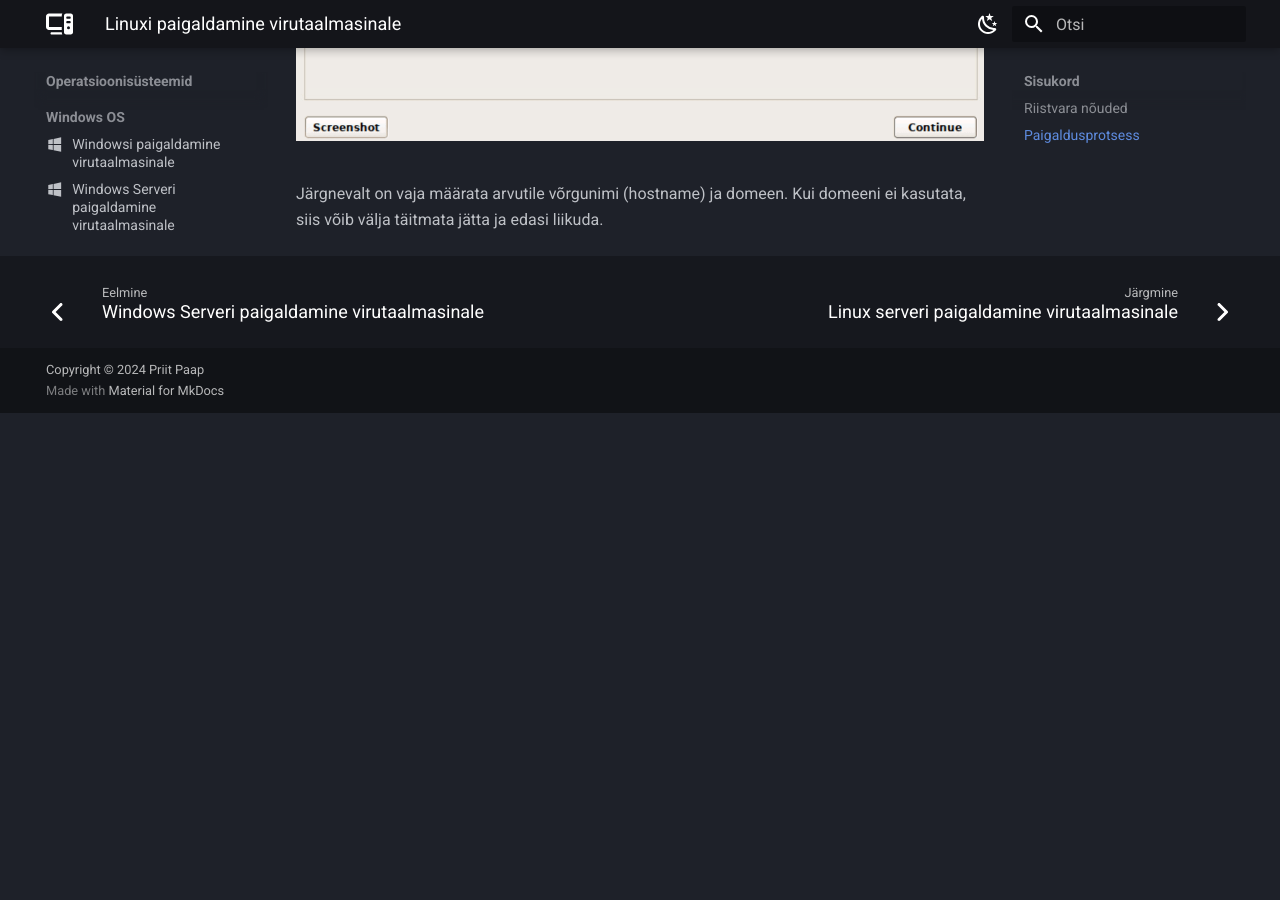
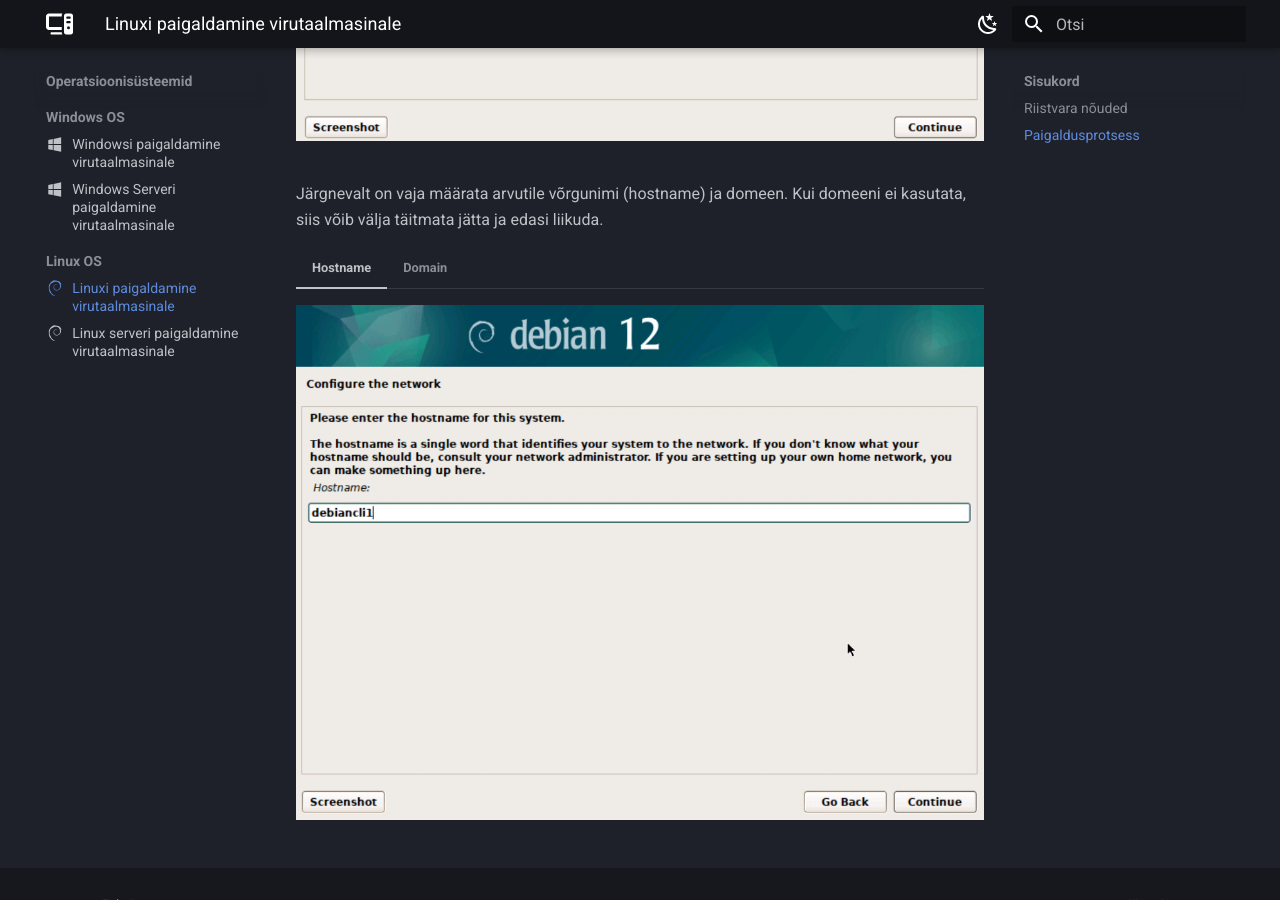
Before and after one commit to priitpaap/priitpaap.github.io, an MkDocs documentation site: the page built from docs/debpaigaldus.md, in a window 1280 px wide and 900 px high, scrolled down 3095 px. Built offline with MkDocs 1.6.1 and Material for MkDocs 9.7.7, drawn with Linux system fonts in a browser that asks for light colours; before the commit the page ends 3508 px from its top, so only the background shows below that.

Commit message:
Update debpaigaldus.md

```diff
--- a/docs/debpaigaldus.md
+++ b/docs/debpaigaldus.md
@@ -96,3 +96,11 @@
 
 
 Järgnevalt on vaja määrata arvutile võrgunimi (hostname) ja domeen. Kui domeeni ei kasutata, siis võib välja täitmata jätta ja edasi liikuda.
+
+=== "Hostname"
+
+    ![Installer](images/net5.png)
+
+=== "Domain"
+
+    ![Installer](images/net6.png)
```
